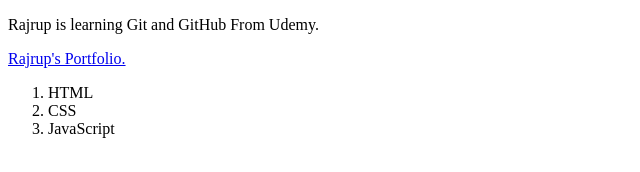
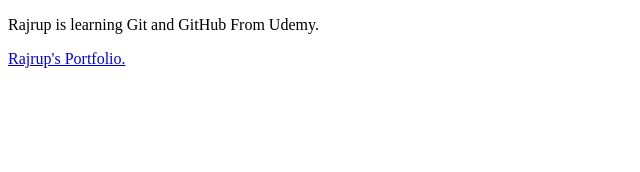
Before and after one commit to rajrupborooah/background-generator, a plain HTML site: page index.html in a window 1280 px wide. Shown: the whole page, without its empty margins (0-640 px from the left). Drawn offline with Linux system fonts and the light colour scheme.

Commit message:
Removed the ordered list from index.html file.

```diff
--- a/index.html
+++ b/index.html
@@ -10,10 +10,5 @@
     <a target="_blank" href="https://rajrupborooah.netlify.app/"
       >Rajrup's Portfolio.</a
     >
-    <ol>
-      <li>HTML</li>
-      <li>CSS</li>
-      <li>JavaScript</li>
-    </ol>
   </body>
 </html>
```
